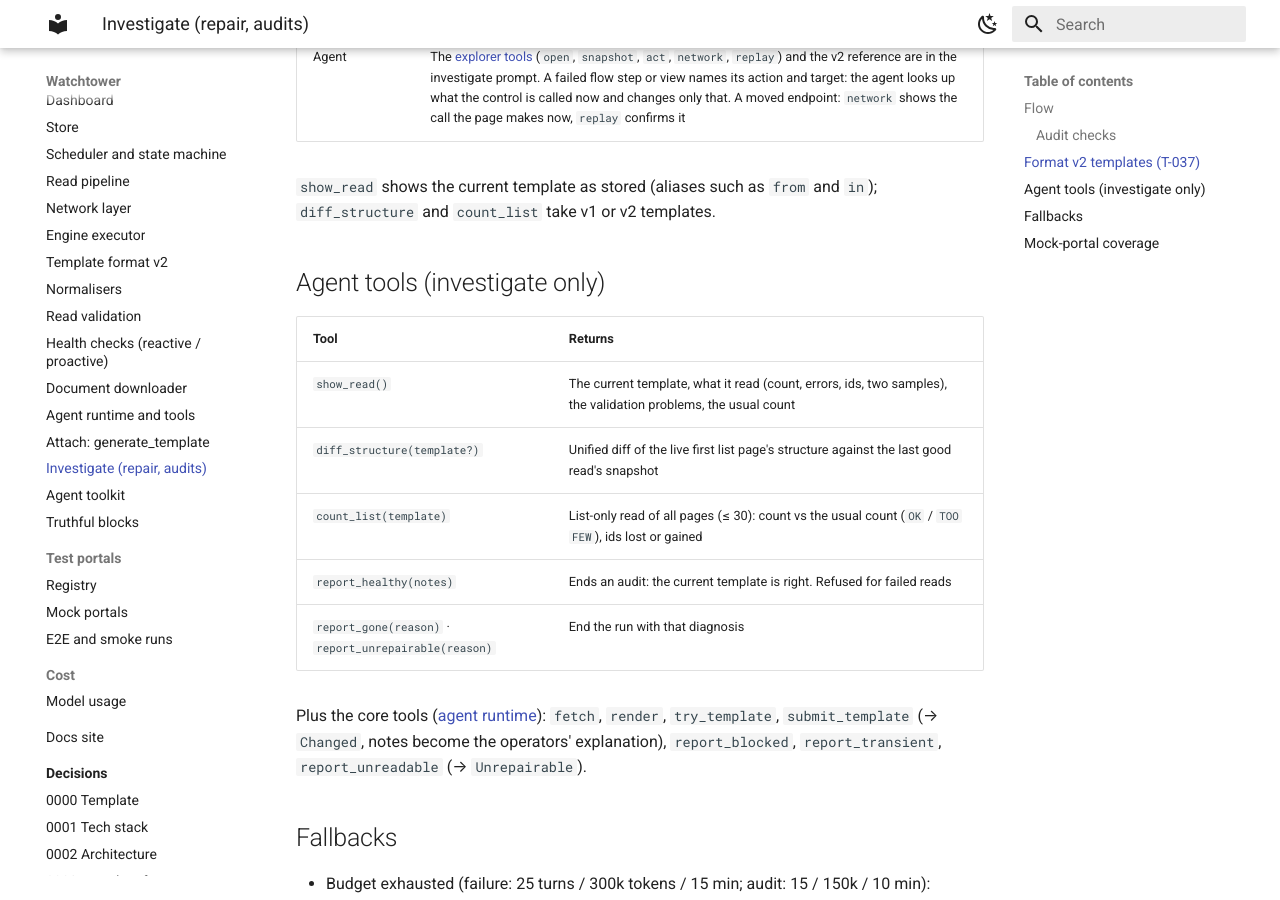
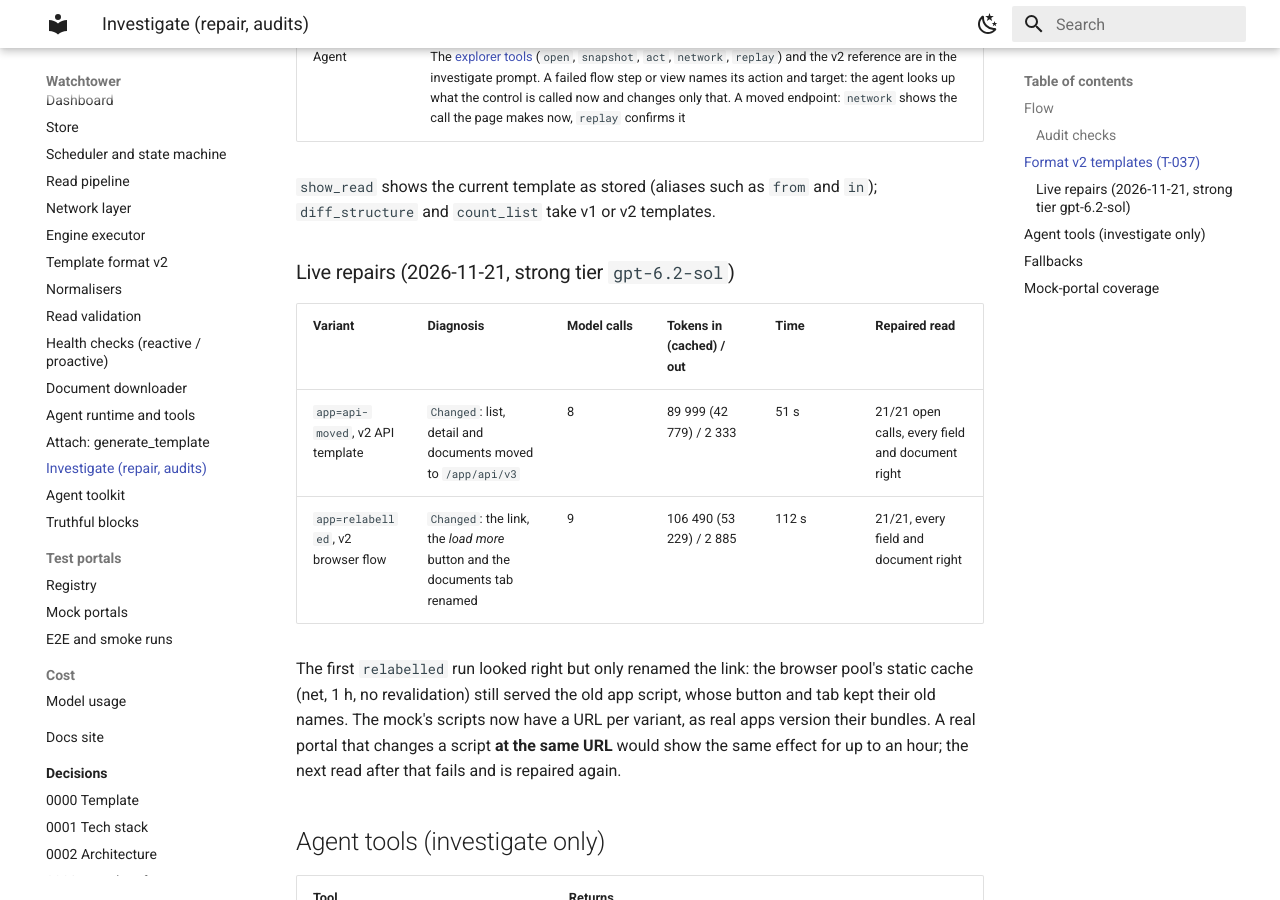
Before and after one commit to Momentow/etn-tenders-watchtower, an MkDocs documentation site: the page built from docs/repair/investigate.md, in a window 1280 px wide and 900 px high, scrolled down 1737 px. Built offline with MkDocs 1.6.1 and Material for MkDocs 9.7.7, drawn with Linux system fonts in a browser that asks for light colours.

Commit message:
docs(repair): live v2 repairs with the strong tier, and the static-cache caveat
Task: T-037

Co-Authored-By: Claude Opus 5.5 <noreply@anthropic.com>

```diff
--- a/docs/repair/investigate.md
+++ b/docs/repair/investigate.md
@@ -47,6 +47,18 @@ the template's format; `Changed` carries either.
 `show_read` shows the current template as stored (aliases such as `from` and `in`); `diff_structure` and `count_list`
 take v1 or v2 templates.
 
+### Live repairs (2026-11-21, strong tier `gpt-6.2-sol`)
+
+| Variant | Diagnosis | Model calls | Tokens in (cached) / out | Time | Repaired read |
+|---|---|---|---|---|---|
+| `app=api-moved`, v2 API template | `Changed`: list, detail and documents moved to `/app/api/v3` | 8 | 89 999 (42 779) / 2 333 | 51 s | 21/21 open calls, every field and document right |
+| `app=relabelled`, v2 browser flow | `Changed`: the link, the *load more* button and the documents tab renamed | 9 | 106 490 (53 229) / 2 885 | 112 s | 21/21, every field and document right |
+
+The first `relabelled` run looked right but only renamed the link: the browser pool's static cache (net, 1 h, no
+revalidation) still served the old app script, whose button and tab kept their old names. The mock's scripts now have
+a URL per variant, as real apps version their bundles. A real portal that changes a script **at the same URL** would
+show the same effect for up to an hour; the next read after that fails and is repaired again.
+
 ## Agent tools (investigate only)
 
 | Tool | Returns |
```
Also changed, not shown: docs/test-portals/mock-portals.md (+2 -1 lines).
